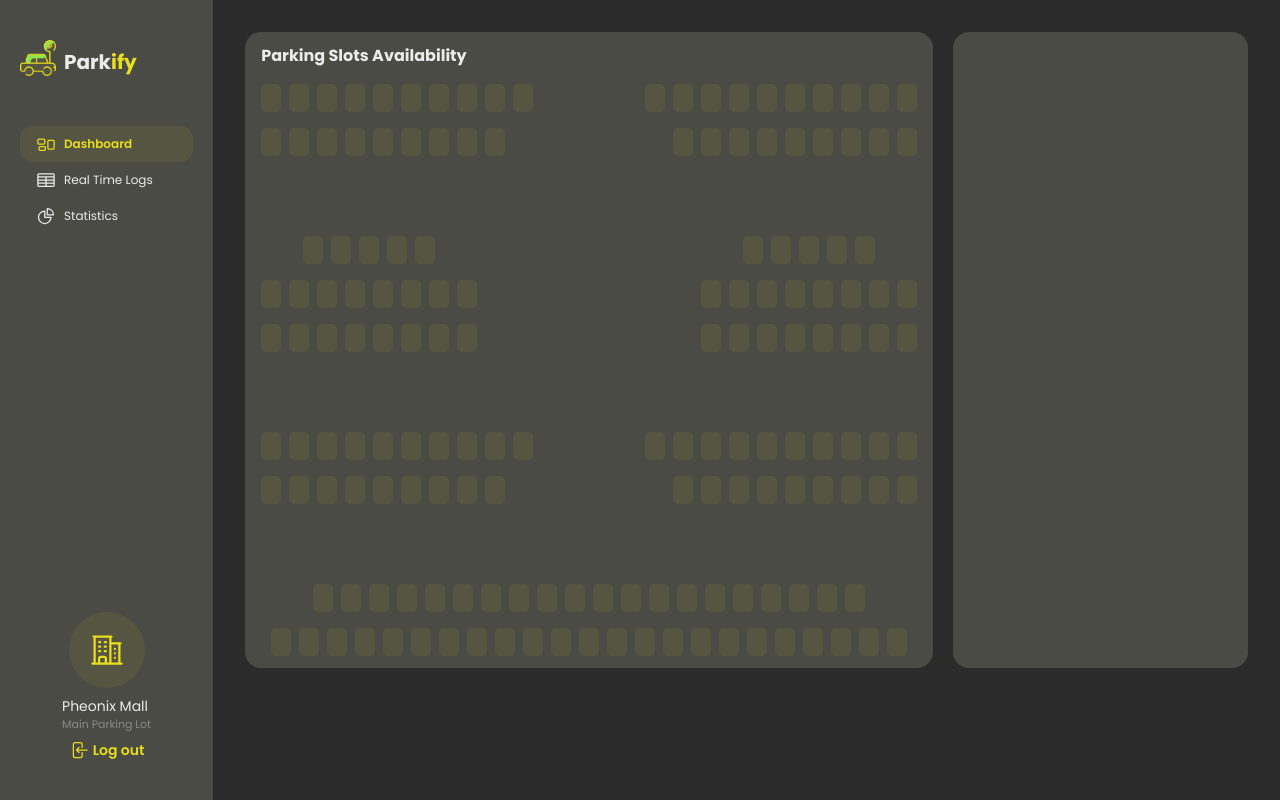
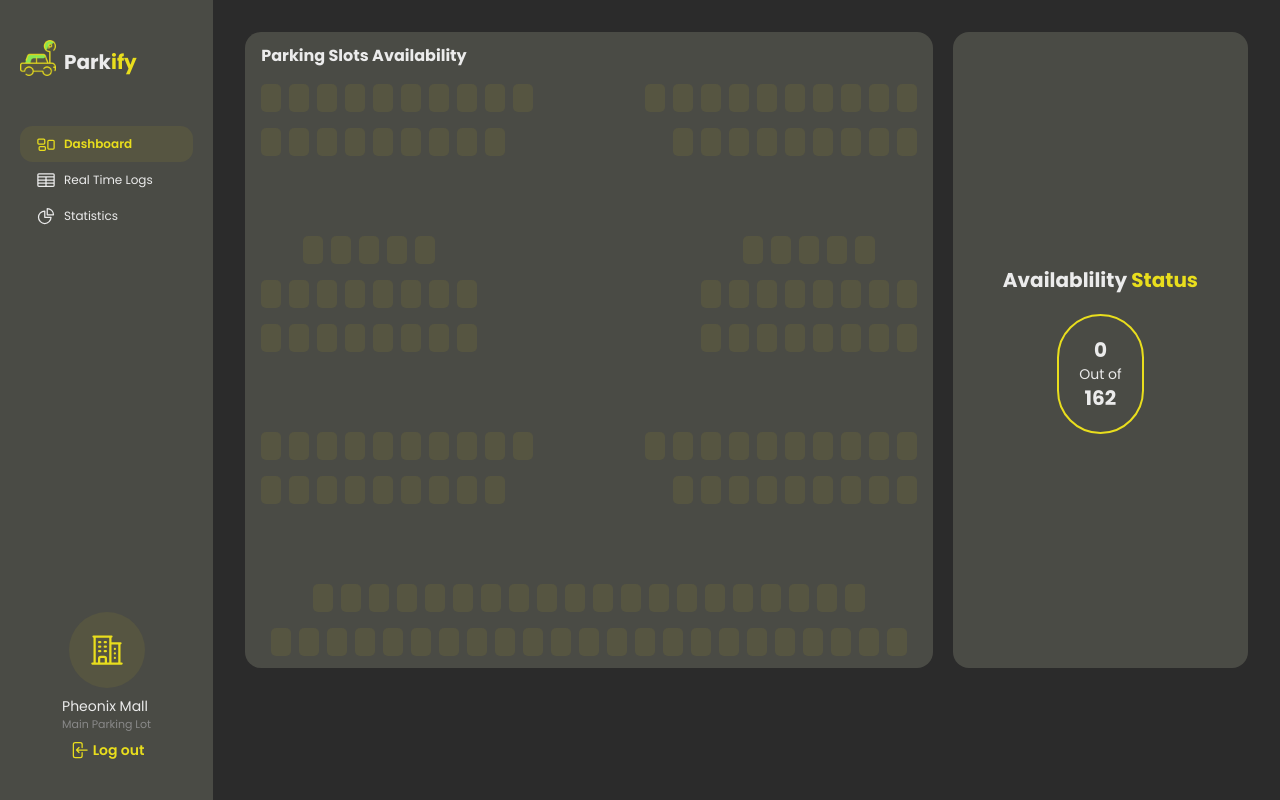
Before and after one commit to muhesh-kumar/parkify, a React (Vite) app in the folder frontend/: page / in a window 1280 px wide. Built offline with nearby package versions, Linux system fonts and the light colour scheme; no server answers.

Commit message:
feat: add availability status count in dashboard

```diff
--- a/frontend/src/components/availability-status.tsx
+++ b/frontend/src/components/availability-status.tsx
@@ -1,7 +1,24 @@
 import React from 'react';
+import { useAtom } from 'jotai';
+
+import { availableSlotsAtom } from '../state';
 
 const AvailabilityStatus = () => {
-  return <div className="flex flex-col items-center"></div>;
+  const [availableSlots] = useAtom(availableSlotsAtom);
+
+  return (
+    <div className="flex flex-col items-center gap-5">
+      <h1 className="font-bold text-xl">
+        Availablility<span className="text-fontSelected"> Status</span>
+      </h1>
+      <div className="flex flex-col items-center border-fontSelected border-2 rounded-full p-5">
+        <h1 className="font-bold text-xl">{availableSlots.size}</h1>
+        <h2 className="text-sm">Out of</h2>
+        {/* TODO: need to change this */}
+        <h1 className="font-bold text-xl">162</h1>
+      </div>
+    </div>
+  );
 };
 
 export default AvailabilityStatus;
--- a/frontend/src/components/parking-slot.tsx
+++ b/frontend/src/components/parking-slot.tsx
@@ -10,6 +10,7 @@ type ParkingSlotProps = {
 
 const ParkingSlot: FC<ParkingSlotProps> = ({ id }) => {
   const [availableSlots] = useAtom(availableSlotsAtom);
+
   return (
     <div
       className={cn(
--- a/frontend/src/components/section-layout.tsx
+++ b/frontend/src/components/section-layout.tsx
@@ -13,7 +13,7 @@ const SectionLayout: FC<SectionLayoutProps> = ({
 }) => {
   return (
     <div
-      className="rounded-2xl py-3 px-4 w-full bg-secondaryBackground flex flex-col gap-4"
+      className="rounded-2xl py-3 px-4 w-full bg-secondaryBackground flex flex-col justify-center gap-4"
       style={{
         width: `${width}`,
         height: `${height}`,
```
